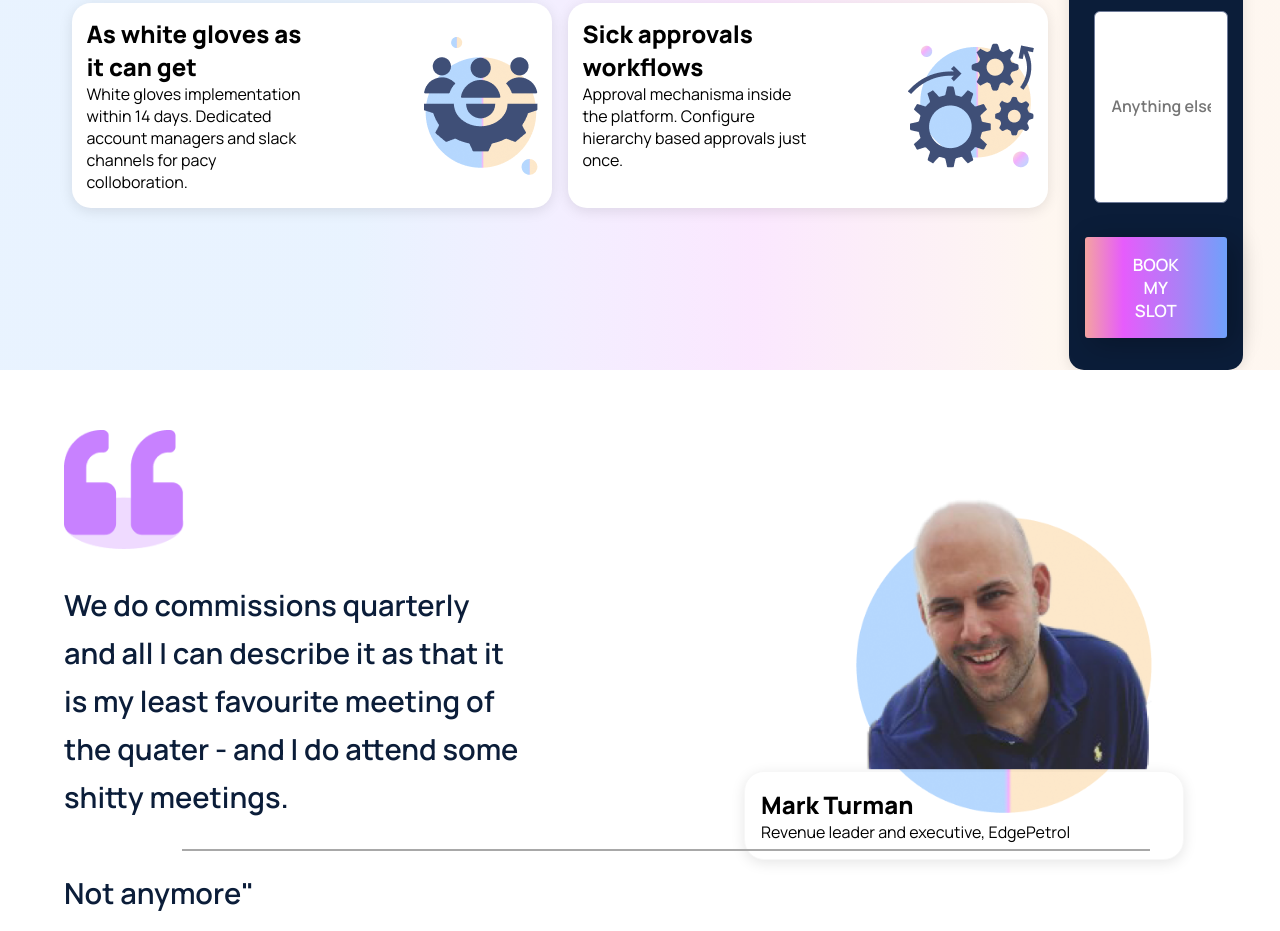
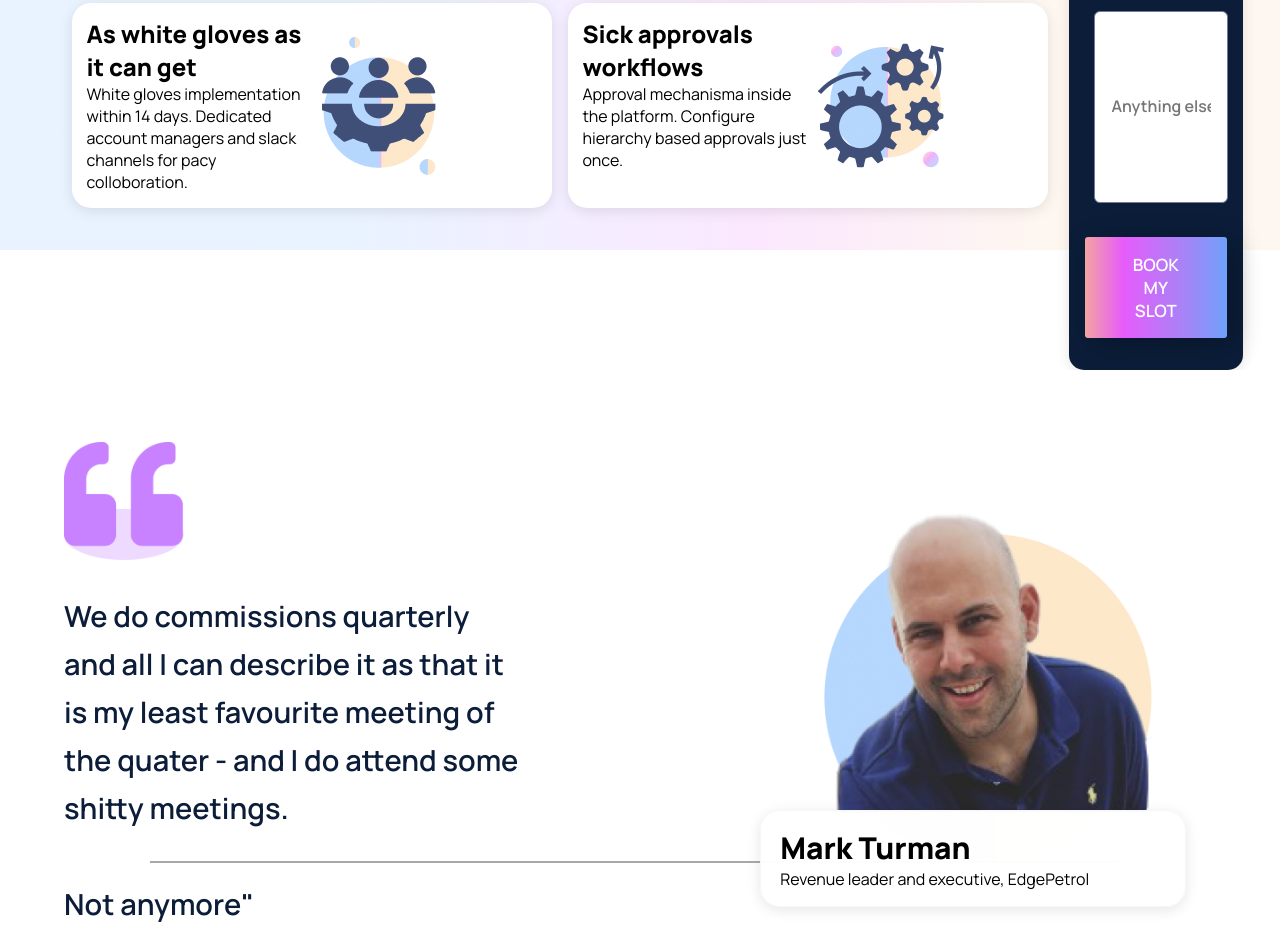
Before and after one commit to kumarlearns6767/elevatehq.github.io, a plain HTML site: page index.html in a window 1280 px wide. Shown: the part 887-1818 px from the top of the page. Drawn offline with Linux system fonts and the light colour scheme.

Commit message:
finished mark testimonial

```diff
--- a/css/style.css
+++ b/css/style.css
@@ -13,7 +13,7 @@
 }
 
 .home-section {
-    margin: 0px;
+    margin-bottom: -7.5rem !important;
     padding: 0rem 4rem !important;
     width: 100%;
     min-height: 20rem !important;
@@ -56,7 +56,7 @@
 .card-automate {
     display: flex;
     justify-items: center !important;
-    justify-content: space-between !important;
+   ele justify-content: space-between !important;
     width: 480px;
     height: auto;
     background: #FFFFFF;
@@ -156,9 +156,10 @@
 
 
 .elevate-testimonial {
-    padding: 3.8rem 4rem !important;
+    padding: 12rem  4rem 4rem 4rem !important;
     width: 100%;
     background: white;
+    margin-bottom: 2rem;
 }
 
 .elevate-testimonial-content {
@@ -192,7 +193,9 @@
 
 .testi-right-items {
     max-width: 50%;
-    padding-right: 2rem;
+    padding-right: 4rem;
+    display: flex;
+    flex-direction: column;
 }
 
 .dp-container {
@@ -204,26 +207,37 @@
     width: 20.5rem;
     height: auto;
     margin-top: 3rem;
-    padding-right: 2rem;
+    padding-right: 0rem;
+    position: relative;
 }
 
 .testi-hr {
     width: 968px;
     height: 0px;
     margin-left: -674px;
-    margin-top: 36px;
+    margin-top: 0px;
     border: 1px solid #A8A8A8;
     transform: rotate(180deg);
+    position: relative;
 }
 
 .mark-container {
     display: flex;
     flex-direction: column;
-    margin-top: -5rem;
-    margin-left: -7rem;
-    padding: 1rem;
+    margin-top: 23rem;
+    margin-left: -4rem;
+    padding-top:1rem;
+    padding-left: 1.2rem;
+    padding-right: 6rem;
+    padding-bottom: 1rem;
     border: 1px solid rgb(247, 247, 247);
     border-radius: 20px;
-    background: #FFFFFF;
+    background: rgba(255, 255, 255, 0.982);
+    /* background-color: white; */
     box-shadow: 0px 3px 14px rgba(0, 0, 0, 0.101961);
+    position: absolute;
 }
+
+.mark-container h1 {
+    font-size: 30px;
+}
```
